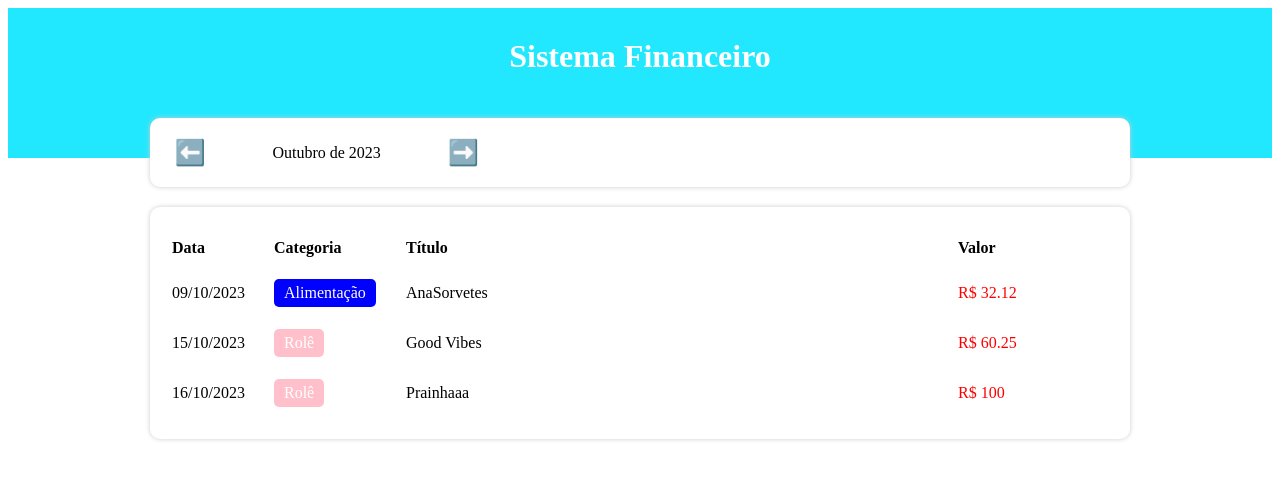
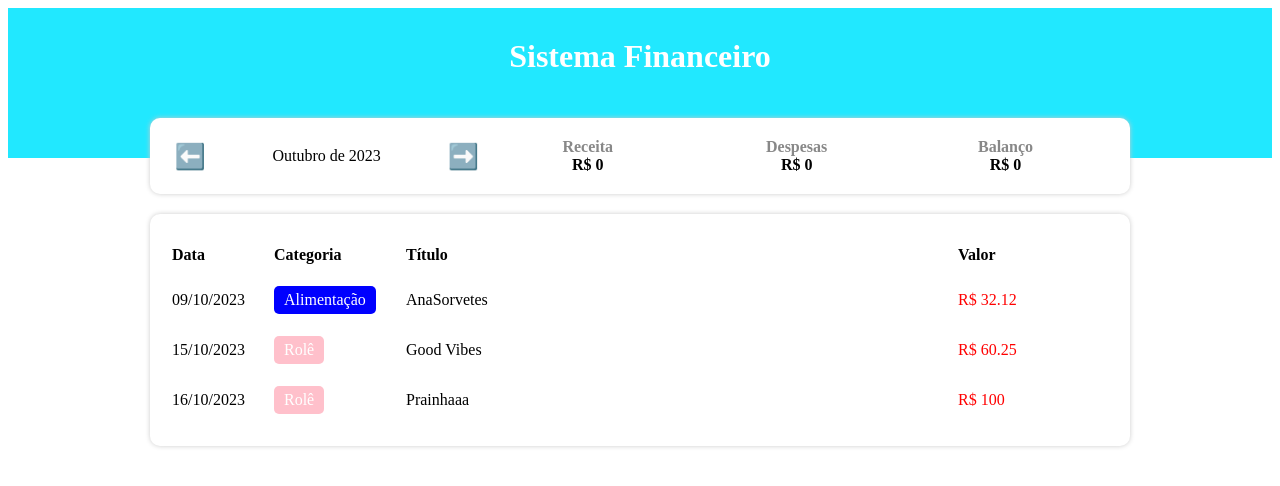
Before and after one commit to higucavalcanti/Finance_System_TS, a React (Create React App) app in the folder expense_tracker/: page / in a window 1280 px wide. Shown: the top 486 px of the page. Built offline with nearby package versions, Linux system fonts and the light colour scheme.

Commit message:
implementando ResumeItem na InfoArea

```diff
--- a/expense_tracker/src/components/TableArea/InfoArea/index.tsx
+++ b/expense_tracker/src/components/TableArea/InfoArea/index.tsx
@@ -1,4 +1,5 @@
 import { formatCurrentMonth } from '../../../helpers/dateFilter';
+import { ResumeItem } from '../../ResumeItem';
 import * as C from './styles'
 
 type Props = {
@@ -31,7 +32,9 @@ export const InfoArea = ({ currentMonth, onMonthChange, income, expense }: Props
                 <C.MonthArrow onClick={handleNextMonth}>➡️</C.MonthArrow>
             </C.MonthArea>
             <C.ResumeArea>
-
+                <ResumeItem title="Receita" value={income} />
+                <ResumeItem title="Despesas" value={expense} />
+                <ResumeItem title="Balanço" value={income - expense} />
             </C.ResumeArea>
         </C.Container>
     );
```
